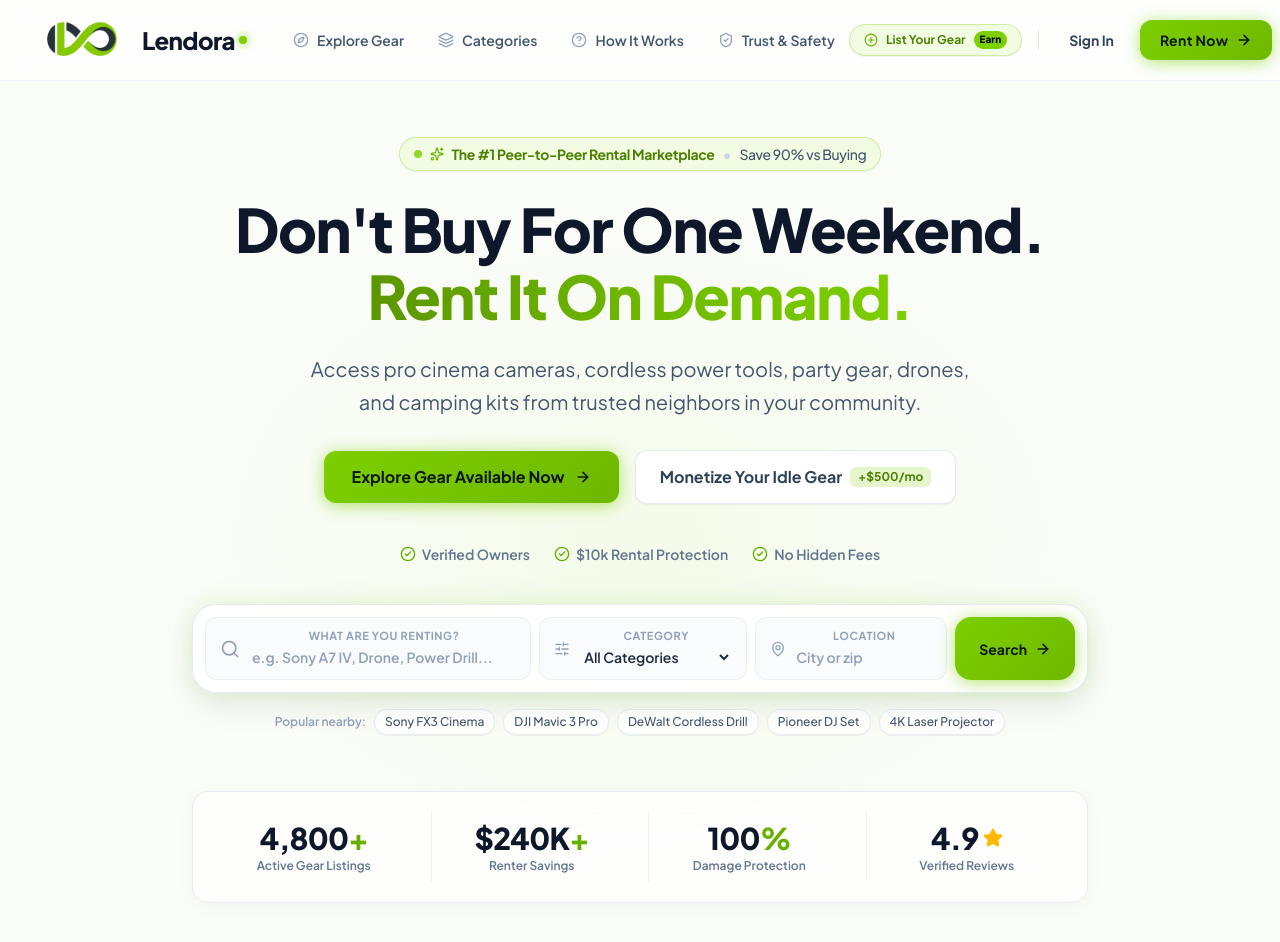
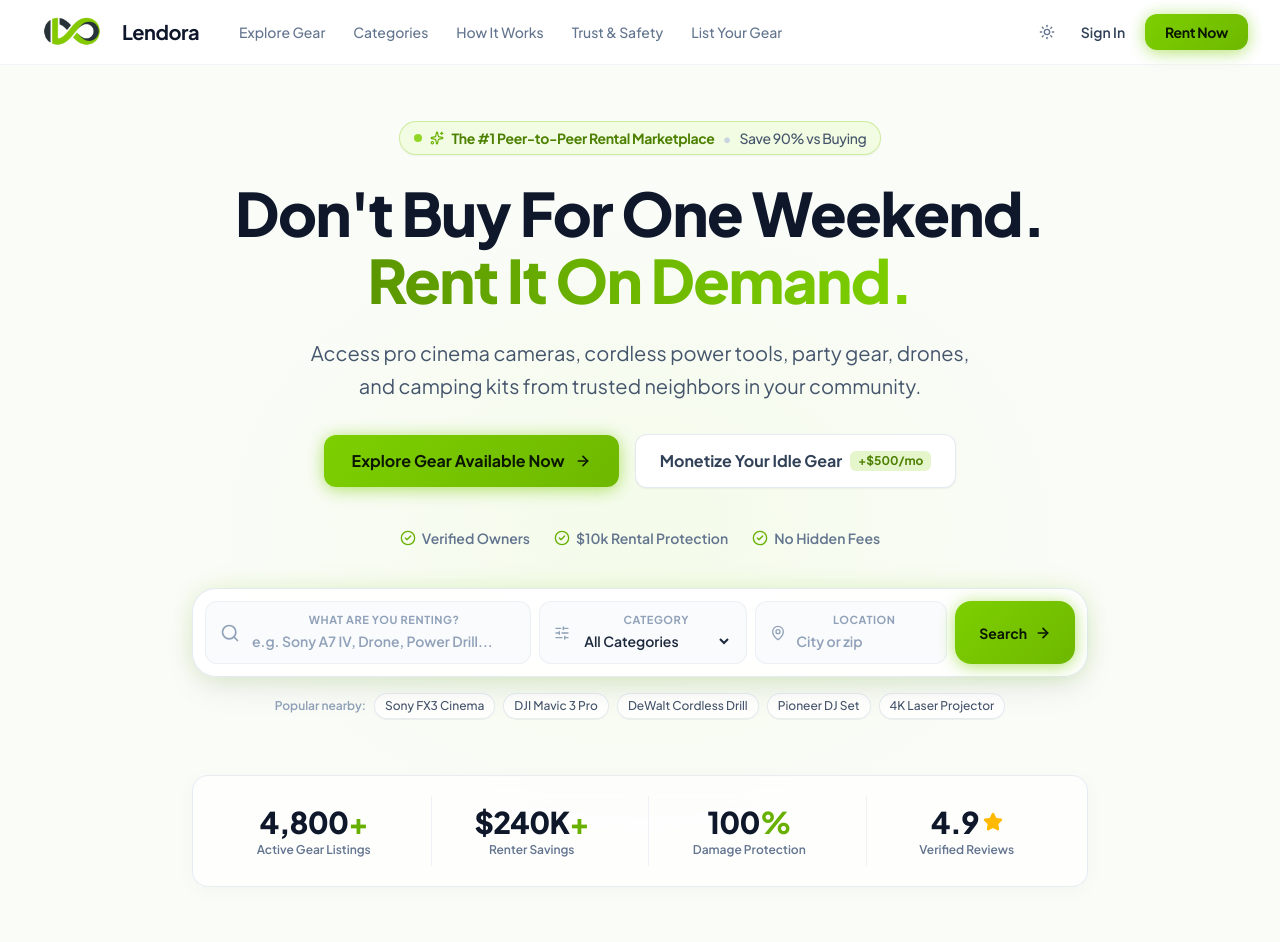
Before and after one commit to Zabedfolio/Lendora, a React (Vite) app: page / in a window 1280 px wide. Shown: the top 942 px of the page. Built offline with nearby package versions, Linux system fonts and the light colour scheme.

Commit message:
style(navbar): align with minimalist reference style without icons/emojis and smaller logo

```diff
--- a/src/components/common/Navbar.jsx
+++ b/src/components/common/Navbar.jsx
@@ -1,15 +1,5 @@
 import { useState, useEffect } from 'react'
-import {
-  Menu,
-  X,
-  ArrowRight,
-  ShieldCheck,
-  PlusCircle,
-  Compass,
-  Layers,
-  HelpCircle,
-  Sparkles
-} from 'lucide-react'
+import { Menu, X, Sun } from 'lucide-react'
 
 export default function Navbar() {
   const [isScrolled, setIsScrolled] = useState(false)
@@ -17,7 +7,7 @@ export default function Navbar() {
 
   useEffect(() => {
     const handleScroll = () => {
-      setIsScrolled(window.scrollY > 15)
+      setIsScrolled(window.scrollY > 10)
     }
     window.addEventListener('scroll', handleScroll)
     return () => window.removeEventListener('scroll', handleScroll)
@@ -25,116 +15,105 @@ export default function Navbar() {
 
   return (
     <header
-      className={`sticky top-0 z-50 transition-all duration-300 ${
-        isScrolled
-          ? 'bg-white/90 backdrop-blur-xl border-b border-slate-200/80 shadow-[0_4px_25px_-5px_rgba(15,23,42,0.07)]'
-          : 'bg-white/75 backdrop-blur-md border-b border-slate-100'
+      className={`sticky top-0 z-50 bg-white/95 backdrop-blur-md transition-all duration-200 border-b ${
+        isScrolled ? 'border-slate-200 shadow-xs' : 'border-slate-100'
       }`}
     >
       <div className="max-w-7xl mx-auto px-4 sm:px-6 lg:px-8">
-        <div className="flex items-center justify-between h-20">
-          {/* Brand Logo */}
-          <div className="flex items-center gap-8 shrink-0">
-            <a href="#" className="flex items-center gap-2.5 group shrink-0">
-              <div className="relative flex items-center justify-center">
+        <div className="flex items-center justify-between h-16">
+          {/* Left: Brand Logo + Nav Links (Turfgen style) */}
+          <div className="flex items-center gap-8 lg:gap-10">
+            {/* Logo */}
+            <a href="#" className="flex items-center gap-2.5 shrink-0 group">
               <img
                 src="/Lendora-logo.png"
-                  alt="Lendora Logo"
-                  className="h-10 w-auto object-contain transition-transform duration-300 group-hover:scale-105"
+                alt="Lendora"
+                className="h-7 sm:h-8 w-auto object-contain transition-transform group-hover:scale-105"
                 onError={(e) => {
                   e.currentTarget.style.display = 'none'
                 }}
               />
-              </div>
-              <span className="font-extrabold text-2xl tracking-tight text-slate-900 flex items-center whitespace-nowrap">
+              <span className="font-bold text-xl tracking-tight text-slate-900">
                 Lendora
-                <span className="inline-block w-2 h-2 rounded-full bg-[#7DCF00] ml-1 shadow-[0_0_8px_#7DCF00]" />
               </span>
             </a>
 
-            {/* Desktop Navigation Links (Nowrap & Proper Gap) */}
-            <nav className="hidden xl:flex items-center gap-1.5 shrink-0">
+            {/* Desktop Navigation Links — Pure text, no icons or emojis */}
+            <nav className="hidden md:flex items-center gap-6 lg:gap-7 text-sm font-medium text-slate-500">
               <a
                 href="#explore"
-                className="px-3.5 py-2 text-sm font-semibold text-slate-600 hover:text-slate-900 rounded-lg hover:bg-slate-100/80 transition-colors flex items-center gap-2 whitespace-nowrap group"
+                className="hover:text-slate-900 transition-colors whitespace-nowrap"
               >
-                <Compass className="w-4 h-4 text-slate-400 group-hover:text-[#68B000] transition-colors shrink-0" />
-                <span>Explore Gear</span>
+                Explore Gear
               </a>
-
               <a
                 href="#categories"
-                className="px-3.5 py-2 text-sm font-semibold text-slate-600 hover:text-slate-900 rounded-lg hover:bg-slate-100/80 transition-colors flex items-center gap-2 whitespace-nowrap group"
+                className="hover:text-slate-900 transition-colors whitespace-nowrap"
               >
-                <Layers className="w-4 h-4 text-slate-400 group-hover:text-[#68B000] transition-colors shrink-0" />
-                <span>Categories</span>
+                Categories
               </a>
-
               <a
                 href="#how-it-works"
-                className="px-3.5 py-2 text-sm font-semibold text-slate-600 hover:text-slate-900 rounded-lg hover:bg-slate-100/80 transition-colors flex items-center gap-2 whitespace-nowrap group"
+                className="hover:text-slate-900 transition-colors whitespace-nowrap"
               >
-                <HelpCircle className="w-4 h-4 text-slate-400 group-hover:text-[#68B000] transition-colors shrink-0" />
-                <span>How It Works</span>
+                How It Works
               </a>
-
               <a
                 href="#trust"
-                className="px-3.5 py-2 text-sm font-semibold text-slate-600 hover:text-slate-900 rounded-lg hover:bg-slate-100/80 transition-colors flex items-center gap-2 whitespace-nowrap group"
+                className="hover:text-slate-900 transition-colors whitespace-nowrap"
               >
-                <ShieldCheck className="w-4 h-4 text-slate-400 group-hover:text-[#68B000] transition-colors shrink-0" />
-                <span>Trust & Safety</span>
+                Trust & Safety
+              </a>
+              <a
+                href="#lister"
+                className="hover:text-slate-900 transition-colors whitespace-nowrap"
+              >
+                List Your Gear
               </a>
             </nav>
           </div>
 
-          {/* Right Action Buttons */}
-          <div className="hidden lg:flex items-center gap-3 shrink-0">
-            {/* Lister CTA Link */}
-            <a
-              href="#lister"
-              className="inline-flex items-center gap-2 px-3.5 py-1.5 text-xs font-bold text-[#4D8000] bg-[#F2FCE2] hover:bg-[#E5F9C9] border border-[#7DCF00]/30 rounded-full transition-all hover:scale-[1.02] whitespace-nowrap shrink-0 shadow-2xs"
+          {/* Right Action Elements */}
+          <div className="hidden md:flex items-center gap-5 shrink-0">
+            {/* Light mode indicator icon like the screenshot */}
+            <button
+              type="button"
+              className="p-1.5 text-slate-500 hover:text-slate-900 rounded-lg hover:bg-slate-100 transition-colors cursor-pointer"
+              aria-label="Light theme active"
+              title="Light theme"
             >
-              <PlusCircle className="w-3.5 h-3.5 text-[#68B000] shrink-0" />
-              <span>List Your Gear</span>
-              <span className="bg-[#7DCF00] text-slate-950 text-[10px] font-black px-1.5 py-0.5 rounded-full">
-                Earn
-              </span>
-            </a>
+              <Sun className="w-4 h-4 stroke-[2]" />
+            </button>
 
-            <div className="h-5 w-px bg-slate-200 mx-1 shrink-0" />
-
-            {/* Sign In Button */}
+            {/* Sign in text button */}
             <a
               href="#login"
-              className="px-3.5 py-2 text-sm font-bold text-slate-700 hover:text-slate-950 transition-colors whitespace-nowrap shrink-0"
+              className="text-sm font-semibold text-slate-700 hover:text-slate-950 transition-colors whitespace-nowrap"
             >
               Sign In
             </a>
 
-            {/* Glowing Call-to-action button with lighting spread */}
+            {/* Primary Action Button (Clean #7DCF00 pill with subtle lighting spread glow, no icons) */}
             <a
               href="#explore"
-              className="btn-primary-glow inline-flex items-center gap-2 px-5 py-2.5 rounded-xl text-sm font-bold tracking-wide whitespace-nowrap shrink-0"
+              className="btn-primary-glow px-4 sm:px-5 py-2 rounded-xl text-sm font-bold text-slate-950 tracking-tight whitespace-nowrap inline-flex items-center justify-center cursor-pointer"
             >
-              <span>Rent Now</span>
-              <ArrowRight className="w-4 h-4 stroke-[2.5] shrink-0" />
+              Rent Now
             </a>
           </div>
 
-          {/* Mobile & Tablet Navigation Controls */}
-          <div className="flex xl:hidden items-center gap-2.5">
+          {/* Mobile Menu Button */}
+          <div className="flex md:hidden items-center gap-3">
             <a
               href="#explore"
-              className="btn-primary-glow text-xs sm:text-sm px-3.5 py-2 rounded-xl inline-flex items-center gap-1.5 font-bold whitespace-nowrap"
+              className="btn-primary-glow px-3.5 py-1.5 rounded-lg text-xs font-bold text-slate-950"
             >
-              <span>Rent Now</span>
-              <ArrowRight className="w-3.5 h-3.5 stroke-[2.5]" />
+              Rent Now
             </a>
 
             <button
               onClick={() => setMobileMenuOpen(!mobileMenuOpen)}
-              className="p-2.5 rounded-xl text-slate-700 hover:text-slate-950 hover:bg-slate-100 border border-slate-200 transition-colors"
+              className="p-2 rounded-lg text-slate-600 hover:text-slate-900 hover:bg-slate-100 transition-colors"
               aria-label="Toggle menu"
             >
               {mobileMenuOpen ? <X className="w-5 h-5" /> : <Menu className="w-5 h-5" />}
@@ -145,70 +124,59 @@ export default function Navbar() {
 
       {/* Mobile Drawer Dropdown */}
       {mobileMenuOpen && (
-        <div className="xl:hidden border-t border-slate-200/90 bg-white/95 backdrop-blur-2xl px-5 pt-3 pb-6 space-y-2 animate-in slide-in-from-top duration-200 shadow-xl">
-          <nav className="flex flex-col space-y-1">
+        <div className="md:hidden border-t border-slate-100 bg-white px-5 pt-3 pb-6 space-y-3 shadow-lg">
+          <nav className="flex flex-col space-y-2 text-sm font-medium text-slate-600">
             <a
               href="#explore"
               onClick={() => setMobileMenuOpen(false)}
-              className="flex items-center gap-3 px-3.5 py-2.5 text-sm font-semibold text-slate-700 hover:text-slate-950 hover:bg-slate-100/80 rounded-xl"
+              className="py-2 hover:text-slate-900"
             >
-              <Compass className="w-4 h-4 text-[#68B000]" />
-              <span>Explore Gear</span>
+              Explore Gear
             </a>
             <a
               href="#categories"
               onClick={() => setMobileMenuOpen(false)}
-              className="flex items-center gap-3 px-3.5 py-2.5 text-sm font-semibold text-slate-700 hover:text-slate-950 hover:bg-slate-100/80 rounded-xl"
+              className="py-2 hover:text-slate-900"
             >
-              <Layers className="w-4 h-4 text-[#68B000]" />
-              <span>Categories</span>
+              Categories
             </a>
             <a
               href="#how-it-works"
               onClick={() => setMobileMenuOpen(false)}
-              className="flex items-center gap-3 px-3.5 py-2.5 text-sm font-semibold text-slate-700 hover:text-slate-950 hover:bg-slate-100/80 rounded-xl"
+              className="py-2 hover:text-slate-900"
             >
-              <HelpCircle className="w-4 h-4 text-[#68B000]" />
-              <span>How It Works</span>
+              How It Works
             </a>
             <a
               href="#trust"
               onClick={() => setMobileMenuOpen(false)}
-              className="flex items-center gap-3 px-3.5 py-2.5 text-sm font-semibold text-slate-700 hover:text-slate-950 hover:bg-slate-100/80 rounded-xl"
+              className="py-2 hover:text-slate-900"
             >
-              <ShieldCheck className="w-4 h-4 text-[#68B000]" />
-              <span>Trust & Safety</span>
+              Trust & Safety
             </a>
             <a
               href="#lister"
               onClick={() => setMobileMenuOpen(false)}
-              className="flex items-center justify-between px-3.5 py-2.5 text-sm font-semibold text-slate-700 hover:text-slate-950 hover:bg-[#F2FCE2] rounded-xl"
+              className="py-2 hover:text-slate-900"
             >
-              <div className="flex items-center gap-3">
-                <PlusCircle className="w-4 h-4 text-[#68B000]" />
-                <span>List Your Gear</span>
-              </div>
-              <span className="text-xs bg-[#7DCF00] text-slate-950 font-bold px-2 py-0.5 rounded-full">
-                Earn $$$
-              </span>
+              List Your Gear
             </a>
           </nav>
 
-          <div className="pt-3 border-t border-slate-100 flex flex-col gap-2">
+          <div className="pt-3 border-t border-slate-100 flex flex-col gap-2.5">
             <a
               href="#login"
               onClick={() => setMobileMenuOpen(false)}
-              className="w-full text-center py-2.5 text-sm font-bold text-slate-700 hover:bg-slate-100 rounded-xl"
+              className="w-full text-center py-2 text-sm font-semibold text-slate-700 hover:bg-slate-50 rounded-lg"
             >
               Sign In
             </a>
             <a
               href="#explore"
               onClick={() => setMobileMenuOpen(false)}
-              className="btn-primary-glow w-full text-center py-3 text-sm rounded-xl justify-center inline-flex items-center gap-2"
+              className="btn-primary-glow w-full text-center py-2.5 text-sm font-bold text-slate-950 rounded-xl"
             >
-              <span>Get Started & Rent</span>
-              <ArrowRight className="w-4 h-4 stroke-[2.5]" />
+              Rent Now
             </a>
           </div>
         </div>
```
Lines whose indentation alone changed are shown as unchanged.
